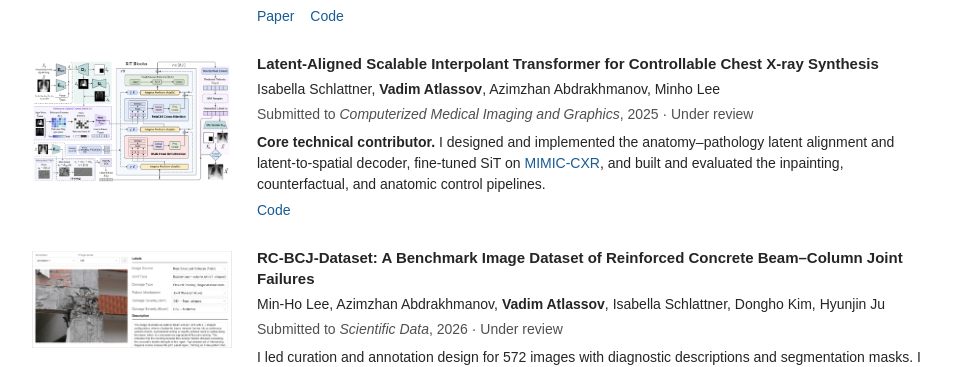
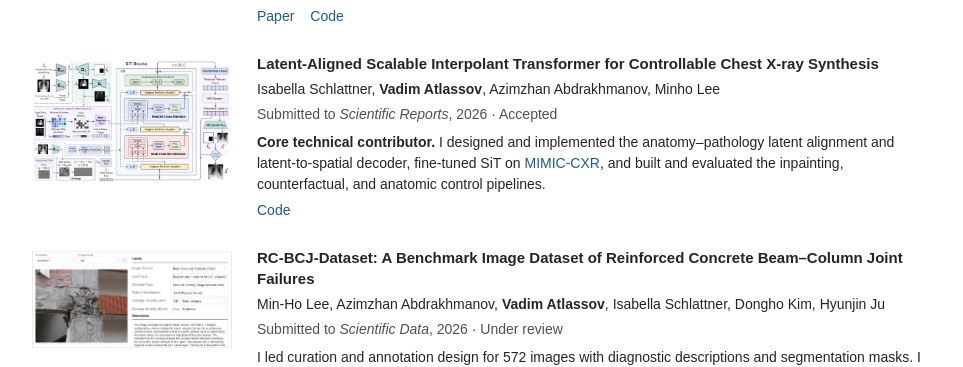
Before and after one commit to Vadim-ATL/Vadim-ATL.github.io, a Jekyll site: the page built from index.md, in a window 1280 px wide. Shown: the part 502-869 px from the top of the page, without its empty margins (158-1121 px from the left). Built offline with Jekyll 4.4.1, drawn with Linux system fonts in a browser that asks for light colours.

Commit message:
update paper

```diff
--- a/index.md
+++ b/index.md
@@ -35,7 +35,7 @@ layout: default
     <div>
       <h3>Latent-Aligned Scalable Interpolant Transformer for Controllable Chest X-ray Synthesis</h3>
       <p class="authors">Isabella Schlattner, <strong>Vadim Atlassov</strong>, Azimzhan Abdrakhmanov, Minho Lee</p>
-      <p class="venue">Submitted to <em>Computerized Medical Imaging and Graphics</em>, 2025 · Under review</p>
+      <p class="venue">Submitted to <em>Scientific Reports</em>, 2026 · Accepted</p>
       <p class="contribution"><strong>Core technical contributor.</strong> I designed and implemented the anatomy–pathology latent alignment and latent-to-spatial decoder, fine-tuned SiT on <a href="https://physionet.org/content/mimic-cxr/2.1.0/">MIMIC-CXR</a>, and built and evaluated the inpainting, counterfactual, and anatomic control pipelines.</p>
       <p class="links"><a href="https://github.com/nubcico/XrayGen/tree/main">Code</a></p>
     </div>
```
